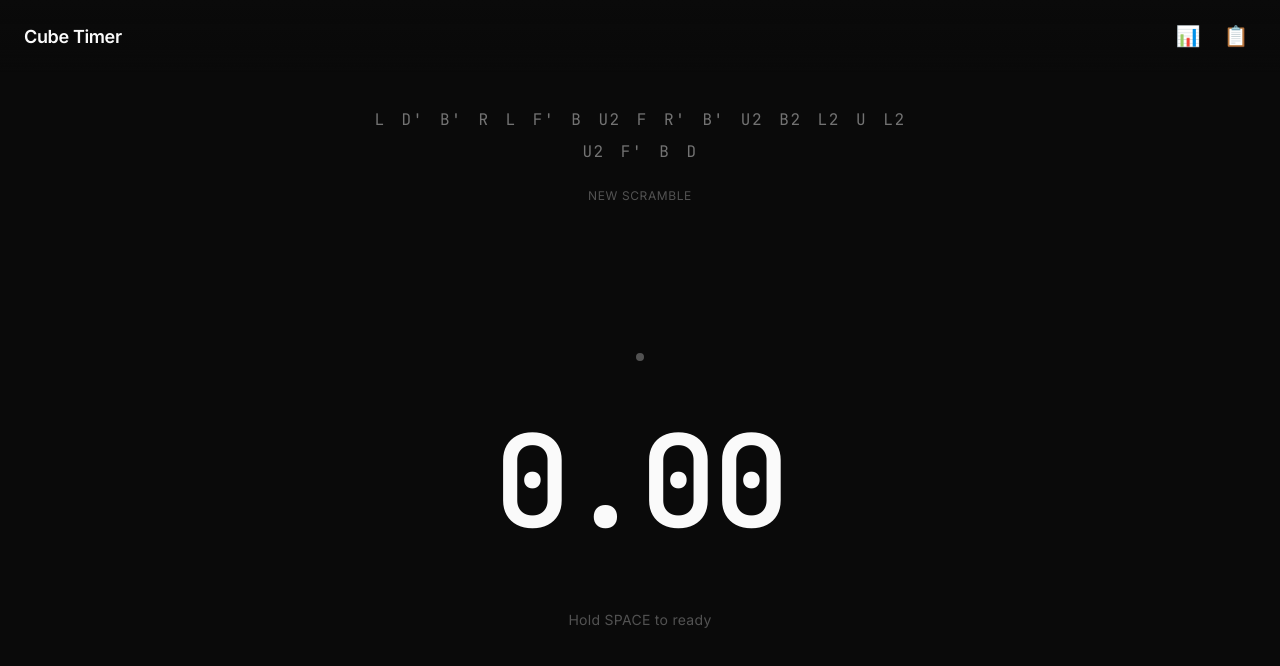
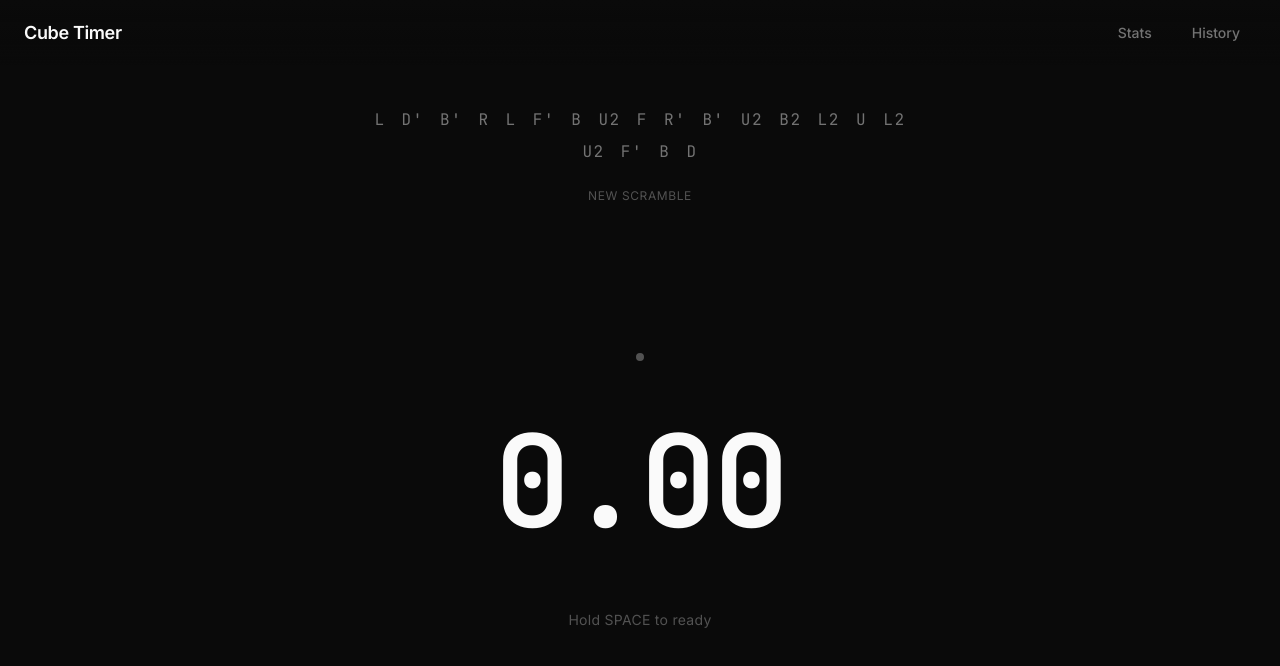
Before and after one commit to vedantsinha3/CubeTimer, a React (Vite) app: page / in a window 1280 px wide. Shown: the top 666 px of the page. Built offline with nearby package versions, Linux system fonts and the light colour scheme.

Commit message:
refactor: rename and style button components for improved UI consistency
- Renamed IconButton to NavButton for better clarity
- Adjusted button padding, font size, and weight for enhanced appearance
- Updated button labels to improve accessibility and user experience

```diff
--- a/src/App.tsx
+++ b/src/App.tsx
@@ -44,17 +44,14 @@ const HeaderActions = styled.div`
   gap: ${({ theme }) => theme.spacing.sm};
 `;
 
-const IconButton = styled.button<{ $active?: boolean }>`
-  width: 40px;
-  height: 40px;
+const NavButton = styled.button<{ $active?: boolean }>`
+  padding: ${({ theme }) => theme.spacing.sm} ${({ theme }) => theme.spacing.md};
   border-radius: ${({ theme }) => theme.borderRadius.md};
-  display: flex;
-  align-items: center;
-  justify-content: center;
   color: ${({ theme, $active }) => ($active ? theme.colors.primary : theme.colors.textMuted)};
   background-color: ${({ theme, $active }) =>
     $active ? theme.colors.surfaceLight : 'transparent'};
-  font-size: 1.25rem;
+  font-size: ${({ theme }) => theme.fontSizes.sm};
+  font-weight: 500;
 
   &:hover {
     background-color: ${({ theme }) => theme.colors.surfaceLight};
@@ -152,20 +149,18 @@ function App() {
       <Header>
         <Logo>Cube Timer</Logo>
         <HeaderActions>
-          <IconButton
+          <NavButton
             $active={statsOpen}
             onClick={() => setStatsOpen(!statsOpen)}
-            title="Statistics"
           >
-            📊
-          </IconButton>
-          <IconButton
+            Stats
+          </NavButton>
+          <NavButton
             $active={historyOpen}
             onClick={() => setHistoryOpen(!historyOpen)}
-            title="History"
           >
-            📋
-          </IconButton>
+            History
+          </NavButton>
         </HeaderActions>
       </Header>
 
```
